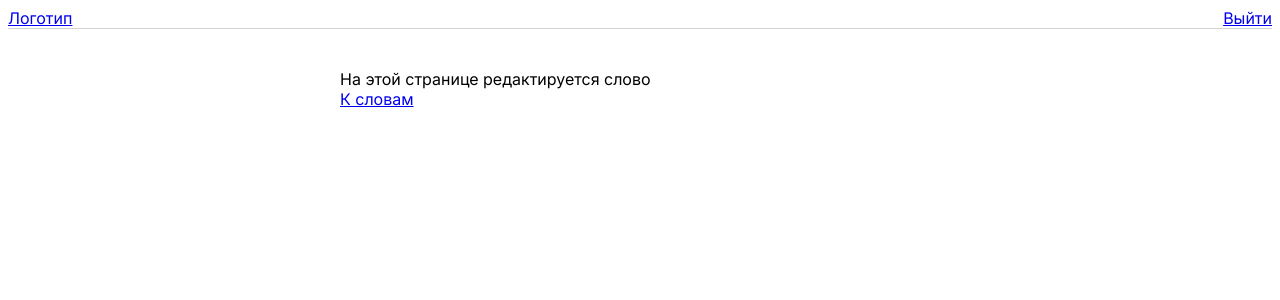
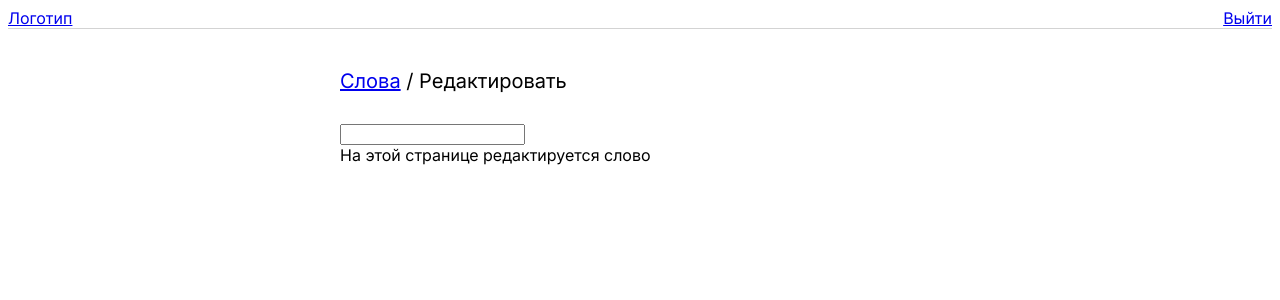
Before and after one commit to mialkin/dictionary-ui, a Next.js app: page /words/1/edit in a window 1280 px wide. Shown: the top 300 px of the page. Built offline with nearby package versions, Linux system fonts and the light colour scheme.

Commit message:
Add breadcrumbs

```diff
--- /dev/null
+++ b/src/app/(words)/words/[id]/edit/page.module.css
@@ -0,0 +1,4 @@
+.breadcrumbs {
+    font-size: 20px;
+    margin-bottom: 30px;
+}
--- a/src/app/(words)/words/[id]/edit/page.tsx
+++ b/src/app/(words)/words/[id]/edit/page.tsx
@@ -1,14 +1,20 @@
 import Link from "next/link";
+import styles from './page.module.css'
 
-export default function EditWord() {
+export default function EditWord({ params }: { params: { id: string } }) {
+    const id = params.id;
+
     return (
-        <main>
+        <div>
+            <div className={styles.breadcrumbs}>
+                <Link href='/words'>Слова</Link> / Редактировать
+            </div>
+            <form>
+                <input name='name'/>
+            </form>
             <div>
                 На этой странице редактируется слово
             </div>
-            <div>
-                <Link href="/words">К словам</Link>
-            </div>
-        </main>
+        </div>
     );
 }
```
Also changed, not shown: src/app/(words)/words/components/words-searchbar.tsx (+14 -3 lines).
